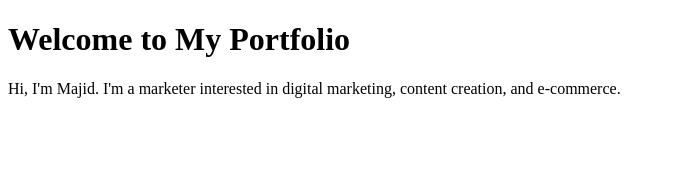
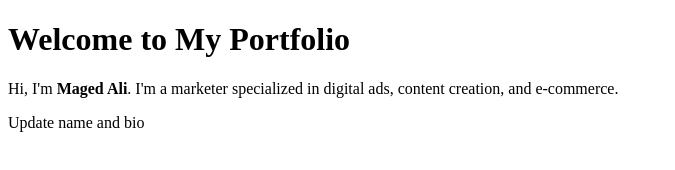
Before and after one commit to MagedAli721/Maged-Ali, a plain HTML site: page index.html in a window 1280 px wide. Shown: the whole page, without its empty margins (0-675 px from the left). Drawn offline with Linux system fonts and the light colour scheme.

Commit message:
Update index.html

```diff
--- a/index.html
+++ b/index.html
@@ -2,10 +2,11 @@
 <html lang="en">
 <head>
   <meta charset="UTF-8">
-  <title>Majid's Portfolio</title>
+  <title>Maged Ali's Portfolio</title>
 </head>
 <body>
   <h1>Welcome to My Portfolio</h1>
-  <p>Hi, I'm Majid. I'm a marketer interested in digital marketing, content creation, and e-commerce.</p>
+  <p>Hi, I'm <strong>Maged Ali</strong>. I'm a marketer specialized in digital ads, content creation, and e-commerce.</p>
 </body>
 </html>
+Update name and bio
```
